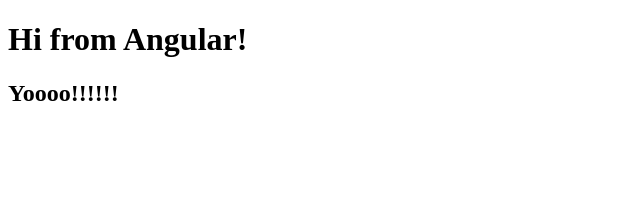
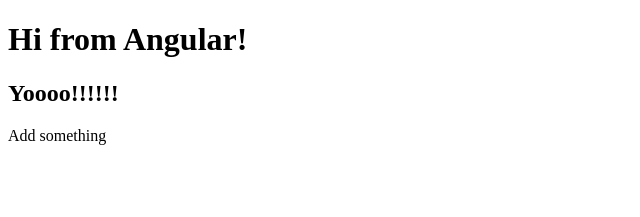
Before and after one commit to SergiiMost/angular-docker, an Angular app: page / in a window 1280 px wide. Shown: the top 217 px of the page, without its empty margins (0-640 px from the left). Built offline with nearby package versions, Linux system fonts and the light colour scheme.

Commit message:
Added somethin

```diff
--- a/src/app/app.component.html
+++ b/src/app/app.component.html
@@ -1,2 +1,3 @@
 <h1>Hi from Angular!</h1>
 <h2>Yoooo!!!!!!</h2>
+<p>Add something</p>
```
